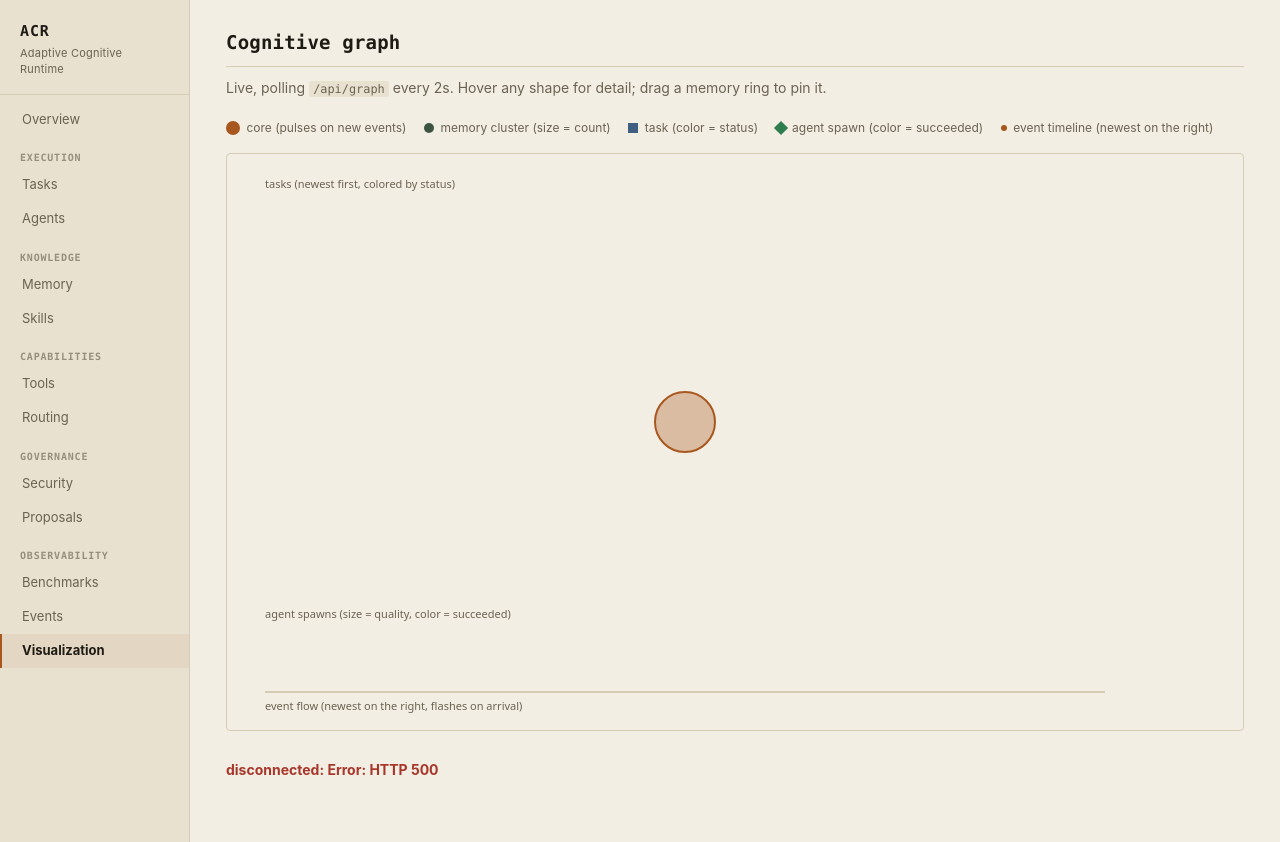
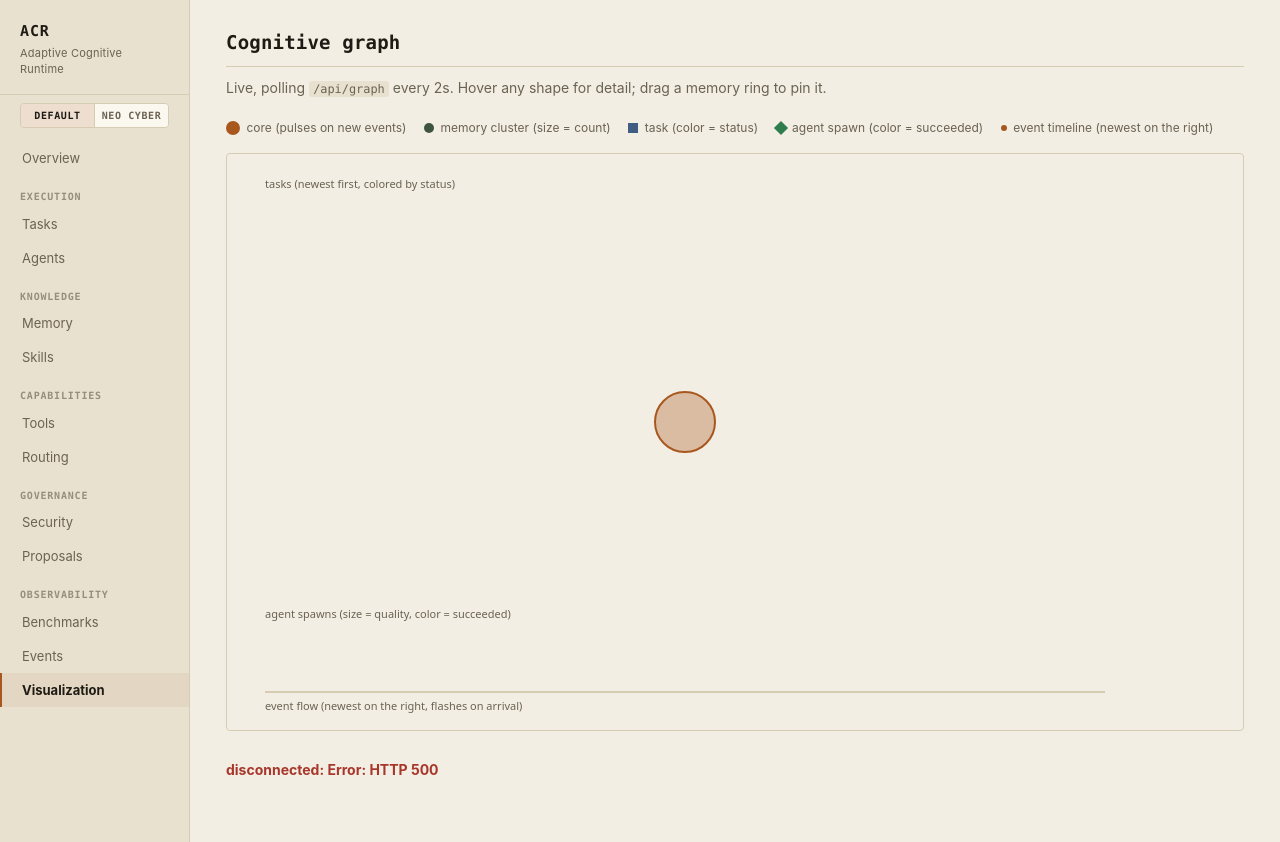
Before and after one commit to hbkdad/arc, a FastAPI app: page /visualization in a window 1280 px wide. Run offline with FastAPI, Linux system fonts and the light colour scheme; data that the repository does not hold is empty.

Commit message:
Add an opt-in neo-cyber dashboard theme
Adds a second, selectable theme (:root[data-theme="cyber"] in
base.html) alongside the existing warm default rather than replacing
it: cyan/magenta-violet duotone on near-black, angular radii and
rectangular pill tags, a scanline overlay + faint accent grid
texture, and neon glow via shared --glow-accent/--glow-danger
tokens. A single deliberate dark world (no light-mode counterpart),
toggled via new nav buttons and persisted to localStorage, applied
before first paint via an inline <head> script so page navigation
never flashes the wrong theme.

visualization.js's canvas already read its palette from CSS custom
properties, so it re-themes with zero color-logic changes -- only
addition is a --canvas-glow token driving real ctx.shadowBlur on the
core/rings/markers/dots via a new withGlow() helper that always
resets shadowBlur after each shape (canvas shadow state otherwise
leaks into whatever draws next).

Found and fixed a real CSS bug while building this: body mixed a
var() background shorthand with a separate background-image
longhand override, a known footgun -- the parsed CSSOM showed the
shorthand's background-color sub-value coming back empty, so the
page fell back to a stale color instead of the active theme's.
Fixed by using background-color as its own explicit longhand.

Verified live in the browser: WCAG contrast computed for every
cyber-theme text/background pair (worst case 4.85:1, all pass AA),
both toggle directions, cross-page persistence, and canvas glow
token pickup. Full test suite (353) and quality gate pass; added a
regression test asserting the toggle markup and its handler script
are both present.

Co-Authored-By: Claude Sonnet 5 <noreply@anthropic.com>

```diff
--- a/src/acr/dashboard/static/visualization.js
+++ b/src/acr/dashboard/static/visualization.js
@@ -63,7 +63,25 @@
       warn: v("--warn", "#D9A24A"),
       danger: v("--danger", "#D9695A"),
       info: v("--info", "#7FA0C7"),
+      // A plain number (not a CSS length) the cyber theme sets to a real
+      // shadowBlur radius and every other theme leaves at 0 -- lets the
+      // canvas pick up "does this theme want glow" from the same token
+      // system as everything else, no second hardcoded theme check.
+      glow: parseFloat(v("--canvas-glow", "0")) || 0,
     };
+  }
+
+  // Wraps a draw call with ctx.shadowBlur/shadowColor set to `color`, then
+  // resets shadowBlur to 0 afterward -- canvas shadow state persists
+  // across draw calls otherwise, so every unrelated shape drawn after a
+  // glowing one would silently inherit the glow too.
+  function withGlow(th, color, fn) {
+    if (th.glow > 0) {
+      ctx.shadowBlur = th.glow;
+      ctx.shadowColor = color;
+    }
+    fn();
+    if (th.glow > 0) ctx.shadowBlur = 0;
   }
 
   function statusColors(t) {
@@ -242,6 +260,7 @@
     const idlePulse = 4 * Math.sin(elapsed / 600);
     const flashing = performance.now() < pulseUntil;
     const radius = 34 + idlePulse + (flashing ? 14 : 0);
+    withGlow(th, th.accent, () => {
       ctx.beginPath();
       ctx.arc(cx, cy, Math.max(radius, 4), 0, Math.PI * 2);
       ctx.fillStyle = flashing ? th.warn : th.accent + "55";
@@ -249,6 +268,7 @@
       ctx.strokeStyle = th.accent;
       ctx.lineWidth = 2;
       ctx.stroke();
+    });
     hoverTargets.push({ x: cx, y: cy, r: radius, label: "core", detail: "pulses on each new telemetry event" });
   }
 
@@ -256,13 +276,16 @@
     const palette = typePalette(th);
     if (!ringSim.length) return;
     ringSim.forEach((s) => {
+      const swatch = colorForType(s.type, palette);
+      withGlow(th, swatch, () => {
         ctx.beginPath();
         ctx.arc(s.x, s.y, s.r, 0, Math.PI * 2);
-      ctx.fillStyle = colorForType(s.type, palette) + "aa";
+        ctx.fillStyle = swatch + "aa";
         ctx.fill();
-      ctx.strokeStyle = s.pinned ? th.ink : colorForType(s.type, palette);
+        ctx.strokeStyle = s.pinned ? th.ink : swatch;
         ctx.lineWidth = s.pinned ? 2 : 1;
         ctx.stroke();
+      });
       ctx.fillStyle = th.inkDim;
       ctx.font = "11px system-ui, sans-serif";
       ctx.textAlign = "center";
@@ -280,8 +303,11 @@
     const tasks = latest.tasks;
     tasks.forEach((task, i) => {
       const x = 30 + i * ((width - 60) / Math.max(tasks.length, 1));
-      ctx.fillStyle = colors[task.status] || th.inkDim;
+      const swatch = colors[task.status] || th.inkDim;
+      withGlow(th, swatch, () => {
+        ctx.fillStyle = swatch;
         ctx.fillRect(x, y - 6, 12, 12);
+      });
       hoverTargets.push({
         x: x + 6, y, r: 10,
         label: task.objective || "(task)",
@@ -300,12 +326,15 @@
     agents.forEach((agent, i) => {
       const x = 30 + i * ((width - 60) / Math.max(agents.length, 1));
       const size = 6 + agent.quality_score * 10;
+      const swatch = agent.succeeded ? th.ok : th.danger;
+      withGlow(th, swatch, () => {
         ctx.save();
         ctx.translate(x, y);
         ctx.rotate(Math.PI / 4);
-      ctx.fillStyle = (agent.succeeded ? th.ok : th.danger) + "99";
+        ctx.fillStyle = swatch + "99";
         ctx.fillRect(-size / 2, -size / 2, size, size);
         ctx.restore();
+      });
       hoverTargets.push({
         x, y, r: Math.max(size, 10),
         label: agent.task_class + " (" + agent.worker_count + " worker" + (agent.worker_count === 1 ? "" : "s") + ")",
@@ -330,10 +359,13 @@
     events.forEach((e, i) => {
       const x = width - 30 - i * ((width - 60) / Math.max(events.length, 1, 40));
       const fresh = i === 0 && performance.now() < pulseUntil;
+      const swatch = fresh ? th.warn : th.accent;
+      withGlow(th, swatch, () => {
         ctx.beginPath();
         ctx.arc(x, y, fresh ? 5 : 3, 0, Math.PI * 2);
         ctx.fillStyle = fresh ? th.warn : th.accent + "88";
         ctx.fill();
+      });
       hoverTargets.push({
         x, y, r: 8,
         label: e.event_type,
--- a/src/acr/dashboard/templates/base.html
+++ b/src/acr/dashboard/templates/base.html
@@ -23,6 +23,12 @@
     --mono: ui-monospace, "SF Mono", "Cascadia Code", "JetBrains Mono", Consolas, monospace;
     --sans: -apple-system, "Segoe UI", "Helvetica Neue", Arial, sans-serif;
     --radius: 4px;
+    --pill-radius: 999px;
+    --glow-accent: none;
+    --glow-danger: none;
+    --bg-texture: none;
+    --scanline-opacity: 0;
+    --canvas-glow: 0;
   }
   @media (prefers-color-scheme: dark) {
     :root {
@@ -41,19 +47,112 @@
       --info: #7FA0C7;
     }
   }
+
+  /* --- neo-cyber theme -----------------------------------------------
+     A deliberate, single dark world (not a light/dark pair) -- explicit
+     user choice via the nav toggle below, not something OS dark-mode
+     preference should silently trigger. `:root[data-theme="cyber"]`'s
+     attribute selector outranks the plain :root inside the media query
+     above regardless of source order, so this always wins once set. */
+  :root[data-theme="cyber"] {
+    color-scheme: dark;
+    --bg: #05070E;
+    --surface: #0C1220;
+    --surface-2: #111A2E;
+    --line: #223154;
+    --ink: #E4F4FF;
+    --ink-dim: #7488AE;
+    --accent: #00E5FF;
+    --accent-ink: #03141B;
+    --wire: #8B6BFF;
+    --ok: #2CFF88;
+    --warn: #FFB020;
+    --danger: #FF3763;
+    --info: #4D82FF;
+    --radius: 2px;
+    --pill-radius: 3px;
+    --glow-accent:
+      0 0 6px color-mix(in srgb, var(--accent) 80%, transparent),
+      0 0 18px color-mix(in srgb, var(--accent) 40%, transparent);
+    --glow-danger: 0 0 8px color-mix(in srgb, var(--danger) 70%, transparent);
+    --bg-texture:
+      repeating-linear-gradient(
+        0deg,
+        color-mix(in srgb, var(--accent) 7%, transparent) 0px,
+        transparent 1px,
+        transparent 28px
+      ),
+      repeating-linear-gradient(
+        90deg,
+        color-mix(in srgb, var(--accent) 7%, transparent) 0px,
+        transparent 1px,
+        transparent 28px
+      );
+    --scanline-opacity: 0.05;
+    --canvas-glow: 12;
+  }
   * { box-sizing: border-box; }
   body {
     font-family: var(--sans);
     margin: 0;
     display: flex;
     min-height: 100vh;
-    background: var(--bg);
+    background-color: var(--bg);
+    background-image: var(--bg-texture);
     color: var(--ink);
     font-size: 14px;
     line-height: 1.5;
+    position: relative;
+    transition: background-color 0.2s ease, color 0.2s ease;
+  }
+  /* CRT scanline overlay -- opacity is 0 (invisible, zero cost) outside
+     the cyber theme; a fixed, pointer-events:none layer so it never
+     interferes with hit-testing or text selection underneath it. */
+  body::before {
+    content: "";
+    position: fixed;
+    inset: 0;
+    pointer-events: none;
+    z-index: 999;
+    background-image: repeating-linear-gradient(
+      0deg,
+      rgba(0, 0, 0, 0.55) 0px,
+      rgba(0, 0, 0, 0.55) 1px,
+      transparent 1px,
+      transparent 3px
+    );
+    opacity: var(--scanline-opacity);
   }
   a { color: var(--accent); }
   a:focus-visible, button:focus-visible { outline: 2px solid var(--accent); outline-offset: 2px; }
+
+  /* --- theme toggle --- */
+  .theme-toggle {
+    margin: 0 1.25rem 0.85rem;
+    display: flex;
+    border: 1px solid var(--line);
+    border-radius: var(--radius);
+    overflow: hidden;
+  }
+  .theme-toggle button {
+    flex: 1;
+    font-family: var(--mono);
+    font-size: 10px;
+    text-transform: uppercase;
+    letter-spacing: 0.06em;
+    font-weight: 700;
+    padding: 0.4rem 0.3rem;
+    border: none;
+    background: var(--surface);
+    color: var(--ink-dim);
+    cursor: pointer;
+  }
+  .theme-toggle button + button { border-left: 1px solid var(--line); }
+  .theme-toggle button[aria-pressed="true"] {
+    background: color-mix(in srgb, var(--accent) 16%, var(--surface));
+    color: var(--ink);
+    box-shadow: var(--glow-accent);
+  }
 
   /* --- nav --- */
   nav {
@@ -71,6 +170,7 @@
     font-size: 15px;
     letter-spacing: 0.06em;
     color: var(--ink);
+    text-shadow: var(--glow-accent);
     padding: 0 1.25rem 1rem;
     margin-bottom: 0.5rem;
     border-bottom: 1px solid var(--line);
@@ -90,6 +190,7 @@
     font-weight: 700;
     border-left-color: var(--accent);
     background: color-mix(in srgb, var(--accent) 8%, transparent);
+    text-shadow: var(--glow-accent);
   }
   /* Groups the 12 nav links along ACR's real subsystem boundaries (the
      same execution/knowledge/capabilities/governance/observability split
@@ -120,6 +221,7 @@
     margin: 0 0 1.1rem;
     padding-bottom: 0.6rem;
     border-bottom: 1px solid var(--line);
+    text-shadow: var(--glow-accent);
   }
   main > h1:not(:first-child) { margin-top: 2.25rem; }
   h2.section-label {
@@ -152,7 +254,8 @@
     color: inherit;
     display: block;
   }
-  a.metric-card:hover { border-color: var(--accent); }
+  a.metric-card:hover { border-color: var(--accent); box-shadow: var(--glow-accent); }
+  .metric-card.pill-danger { box-shadow: var(--glow-danger); }
   /* Semantic color on the card itself (border + big number), reusing the
      same pill-* vocabulary tables use -- so a "failed" count is visible at
      a glance in the metric grid, not just once you reach the table below
@@ -192,15 +295,16 @@
     font-weight: 700;
     letter-spacing: 0.02em;
     padding: 0.1rem 0.5rem;
-    border-radius: 999px;
+    border-radius: var(--pill-radius);
+    border: 1px solid transparent;
     line-height: 1.6;
     white-space: nowrap;
   }
-  .pill-ok { background: color-mix(in srgb, var(--ok) 16%, transparent); color: var(--ok); }
-  .pill-warn { background: color-mix(in srgb, var(--warn) 16%, transparent); color: var(--warn); }
-  .pill-danger { background: color-mix(in srgb, var(--danger) 16%, transparent); color: var(--danger); }
-  .pill-info { background: color-mix(in srgb, var(--info) 16%, transparent); color: var(--info); }
-  .pill-neutral { background: var(--surface-2); color: var(--ink-dim); }
+  .pill-ok { background: color-mix(in srgb, var(--ok) 16%, transparent); color: var(--ok); border-color: color-mix(in srgb, var(--ok) 45%, transparent); }
+  .pill-warn { background: color-mix(in srgb, var(--warn) 16%, transparent); color: var(--warn); border-color: color-mix(in srgb, var(--warn) 45%, transparent); }
+  .pill-danger { background: color-mix(in srgb, var(--danger) 16%, transparent); color: var(--danger); border-color: color-mix(in srgb, var(--danger) 45%, transparent); }
+  .pill-info { background: color-mix(in srgb, var(--info) 16%, transparent); color: var(--info); border-color: color-mix(in srgb, var(--info) 45%, transparent); }
+  .pill-neutral { background: var(--surface-2); color: var(--ink-dim); border-color: var(--line); }
 
   /* Non-pill status text (e.g. the live-graph connection line), styled
      with the same danger vocabulary so a dropped connection reads as an
@@ -220,6 +324,7 @@
     font-weight: 700;
     background: var(--surface-2);
     white-space: nowrap;
+    box-shadow: inset 0 -1px 0 color-mix(in srgb, var(--accent) 30%, transparent);
   }
   tbody tr:last-child td { border-bottom: none; }
   tbody tr:hover { background: color-mix(in srgb, var(--ink) 3%, transparent); }
@@ -236,16 +341,39 @@
   @media (max-width: 720px) {
     body { flex-direction: column; }
     nav { width: 100%; flex-direction: row; overflow-x: auto; padding: 0.5rem; align-items: center; }
-    .brand { display: none; }
+    .brand, .theme-toggle { display: none; }
     nav a { border-left: none; border-bottom: 2px solid transparent; white-space: nowrap; }
     nav a.active { border-bottom-color: var(--accent); }
     main { padding: 1.25rem 1rem 2rem; }
   }
+  @media (prefers-reduced-motion: no-preference) {
+    :root[data-theme="cyber"] .brand { animation: acr-flicker 6s infinite; }
+  }
+  @keyframes acr-flicker {
+    0%, 92%, 100% { opacity: 1; }
+    93% { opacity: 0.4; }
+    94% { opacity: 1; }
+    95% { opacity: 0.6; }
+    96% { opacity: 1; }
+  }
 </style>
+<script>
+  // Applied before first paint (head, not deferred) so switching pages
+  // never flashes the wrong theme -- reads the same key the toggle below
+  // writes to.
+  (function () {
+    var saved = localStorage.getItem("acr-theme");
+    if (saved === "cyber") document.documentElement.dataset.theme = "cyber";
+  })();
+</script>
 </head>
 <body>
 <nav>
   <div class="brand">ACR<span>Adaptive Cognitive Runtime</span></div>
+  <div class="theme-toggle" role="group" aria-label="Dashboard theme">
+    <button type="button" id="theme-default" aria-pressed="true">Default</button>
+    <button type="button" id="theme-cyber" aria-pressed="false">Neo Cyber</button>
+  </div>
   <a href="/" class="{{ 'active' if active == 'overview' }}">Overview</a>
   <div class="nav-group">
     <span class="nav-group-label">Execution</span>
@@ -277,5 +405,31 @@
 <main>
 {% block content %}{% endblock %}
 </main>
+<script>
+  (function () {
+    var defaultBtn = document.getElementById("theme-default");
+    var cyberBtn = document.getElementById("theme-cyber");
+
+    function sync() {
+      var isCyber = document.documentElement.dataset.theme === "cyber";
+      defaultBtn.setAttribute("aria-pressed", String(!isCyber));
+      cyberBtn.setAttribute("aria-pressed", String(isCyber));
+    }
+
+    function setTheme(theme) {
+      if (theme === "cyber") {
+        document.documentElement.dataset.theme = "cyber";
+      } else {
+        delete document.documentElement.dataset.theme;
+      }
+      localStorage.setItem("acr-theme", theme);
+      sync();
+    }
+
+    defaultBtn.addEventListener("click", function () { setTheme("default"); });
+    cyberBtn.addEventListener("click", function () { setTheme("cyber"); });
+    sync();
+  })();
+</script>
 </body>
 </html>
```
Also changed, not shown: docs/ARCHITECTURE.md (+46 -0 lines), tests/test_dashboard.py (+14 -0 lines). Lines whose indentation alone changed are shown as unchanged.
